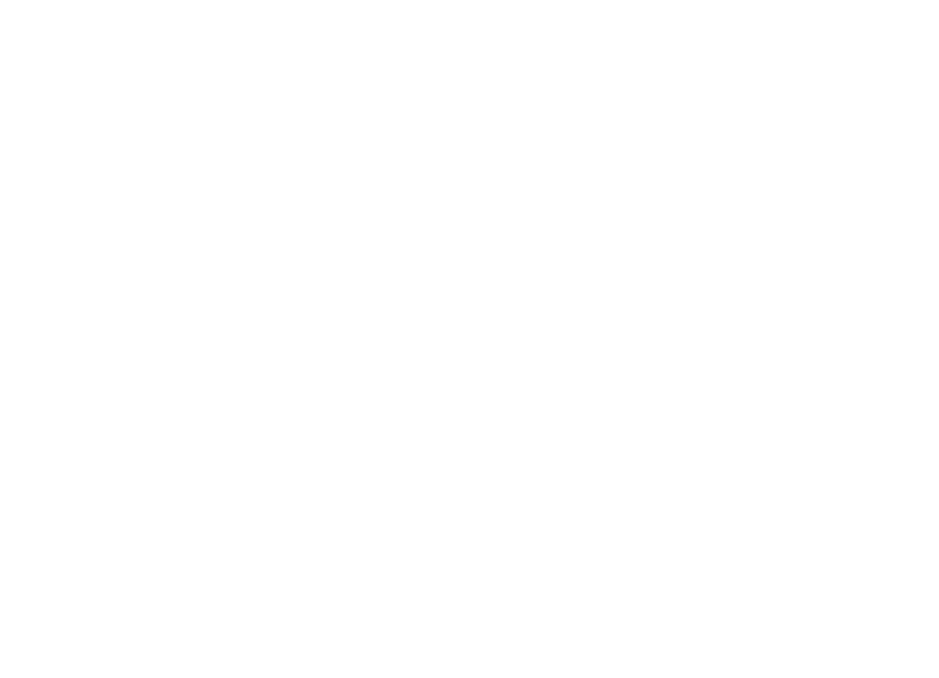
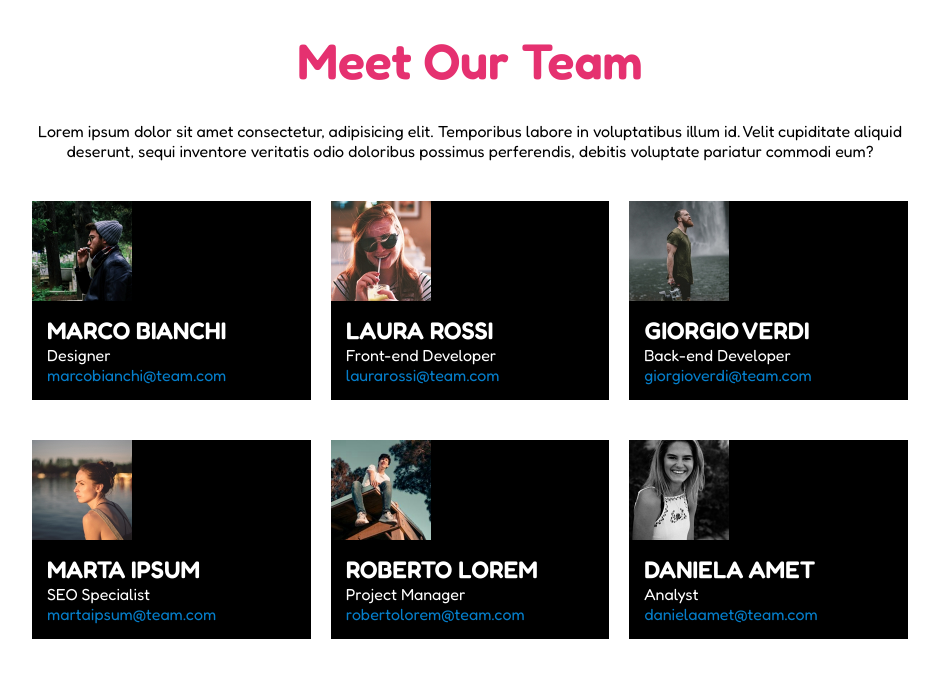
Before and after one commit to CosimoA/html-css-float-cards, a plain HTML site: page index.html in a window 1280 px wide. Shown: the whole page, without its empty margins (170-1109 px from the left). Drawn offline with Linux system fonts and the light colour scheme.

Commit message:
Project Done

```diff
--- a/css/style.css
+++ b/css/style.css
@@ -1,3 +1,5 @@
+/* General */
+
 *{
     box-sizing: border-box;
     padding: 0;
@@ -5,3 +7,64 @@
     border: 0;
     font-family: 'Fredoka', sans-serif;
 }
+
+h1{
+    font-size: 50px;
+    font-weight: 600;
+    text-align: center;
+    color: #e53170;
+}
+
+/* Header Style */
+header{
+    margin: 30px 0;
+}
+
+/* main style */
+main{
+    width: 70%;
+    margin: 0 auto;
+}
+
+main > p{
+    text-align: center;
+    margin-bottom: 20px;
+}
+
+/* column div style */
+.col::after{
+    content: "";
+    display: table;
+    clear: both;
+}
+
+.col{
+    float: left;
+    width: calc((100%/3) - 20px);
+    background-color: black;
+    margin: 20px 10px;
+}
+
+/* div content style */
+img{
+    float: left;
+    height: 100px;
+}
+
+h2{
+    color: white;
+    display: inline-block;
+}
+
+div{
+    color: white;
+}
+
+.info{
+    display:inline-block;
+    margin: 15px;
+}
+
+.mail{
+    color: #057eca;
+}
--- a/index.html
+++ b/index.html
@@ -13,6 +13,82 @@
     </head>
 
     <body>
+        <header>
+            <h1>Meet Our Team</h1>
+        </header>
+
+        <main>
+            <p>
+                Lorem ipsum dolor sit amet consectetur, adipisicing elit. Temporibus labore in voluptatibus illum id. Velit cupiditate aliquid deserunt, sequi inventore veritatis odio doloribus possimus perferendis, debitis voluptate pariatur commodi eum?
+            </p>
+
+            <section>
+                <div class="row">
+                    <div class="col">
+                        <img src="img/male1.png" alt="immagine uomo 1">
+                        <div class="info">
+                            <h2>MARCO BIANCHI</h2>
+                            <br>
+                            <span>Designer</span>
+                            <br>
+                            <span class="mail">marcobianchi@team.com</span>
+                        </div>
+                    </div>
+                    <div class="col">
+                        <img src="img/female1.png" alt="immagine donna 1">
+                        <div class="info">
+                            <h2>LAURA ROSSI</h2>
+                            <br>
+                            <span>Front-end Developer</span>
+                            <br>
+                            <span class="mail">laurarossi@team.com</span>
+                        </div>
+                    </div>
+                    <div class="col">
+                        <img src="img/male2.png" alt="immagine uomo 2">
+                        <div class="info">
+                            <h2>GIORGIO VERDI</h2>
+                            <br>
+                            <span>Back-end Developer</span>
+                            <br>
+                            <span class="mail">giorgioverdi@team.com</span>
+                        </div>
+                    </div>
+                </div>
+                <div class="row">
+                    <div class="col">
+                        <img src="img/female2.png" alt="immagine donna 2">
+                        <div class="info">
+                            <h2>MARTA IPSUM</h2>
+                            <br>
+                            <span>SEO Specialist</span>
+                            <br>
+                            <span class="mail">martaipsum@team.com</span>
+                        </div>
+                    </div>
+                    <div class="col">
+                        <img src="img/male3.png" alt="immagine uomo 3">
+                        <div class="info">
+                            <h2>ROBERTO LOREM</h2>
+                            <br>
+                            <span>Project Manager</span>
+                            <br>
+                            <span class="mail">robertolorem@team.com</span>
+                        </div>
+                    </div>
+                    <div class="col">
+                        <img src="img/female3.png" alt="immagine donna 3">
+                        <div class="info">
+                            <h2>DANIELA AMET</h2>
+                            <br>
+                            <span>Analyst</span>
+                            <br>
+                            <span class="mail">danielaamet@team.com</span>
+                        </div>
+                    </div>
+                </div>
+            </section>
+        </main>
 
     </body>
 </html>
```
